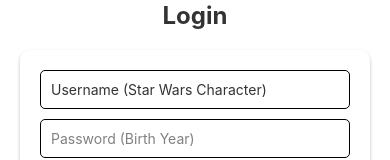
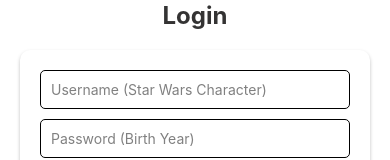
Before and after one commit to Aahladee/StarWarsApp, a React Native app: screen /Login in a window 390 px wide. Shown: the part 343-503 px from the top of the page. Built offline with nearby package versions, Linux system fonts and the light colour scheme.

Commit message:
Update placeholder text color in LoginScreen

```diff
--- a/src/screens/LoginScreeen.tsx
+++ b/src/screens/LoginScreeen.tsx
@@ -29,6 +29,7 @@
       <TextInput
         style={styles.input}
         placeholder="Username (Star Wars Character)"
+        placeholderTextColor="#808080"
         value={username}
         onChangeText={setUsername}
       />
```
